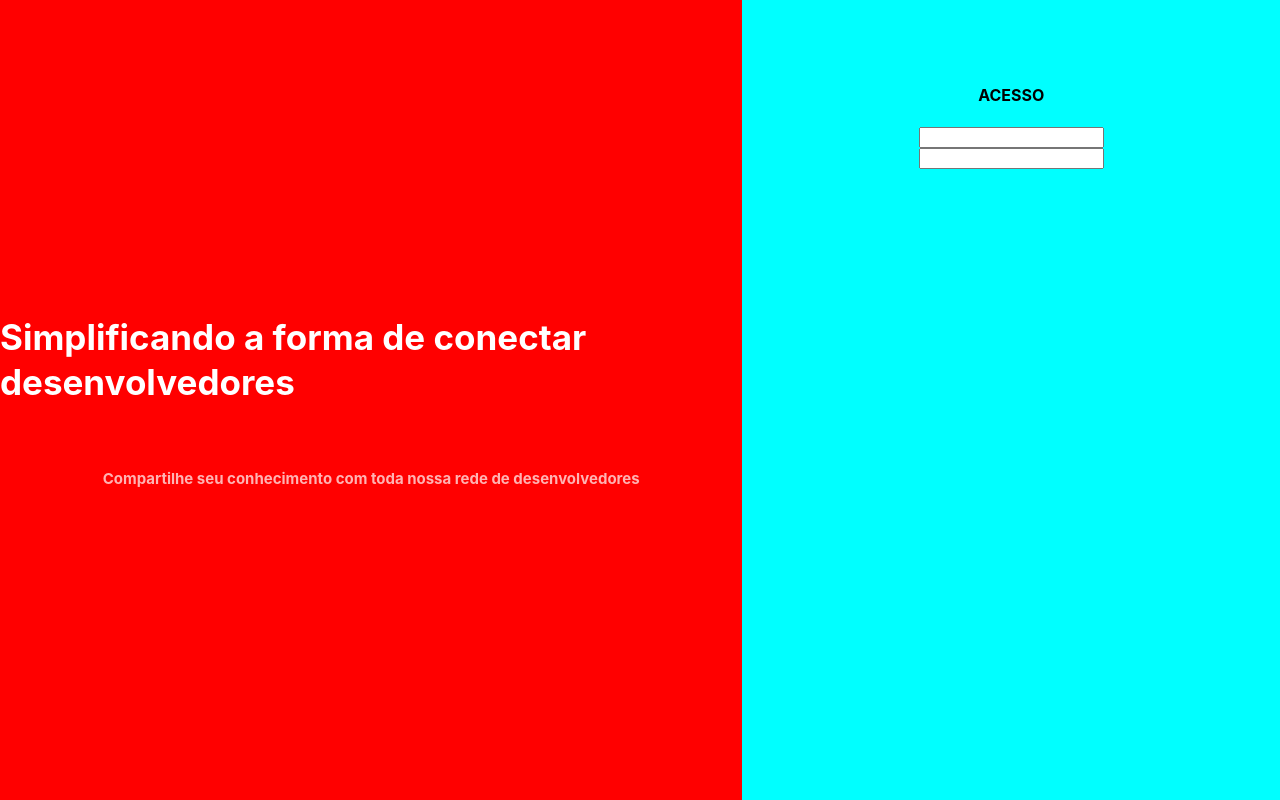
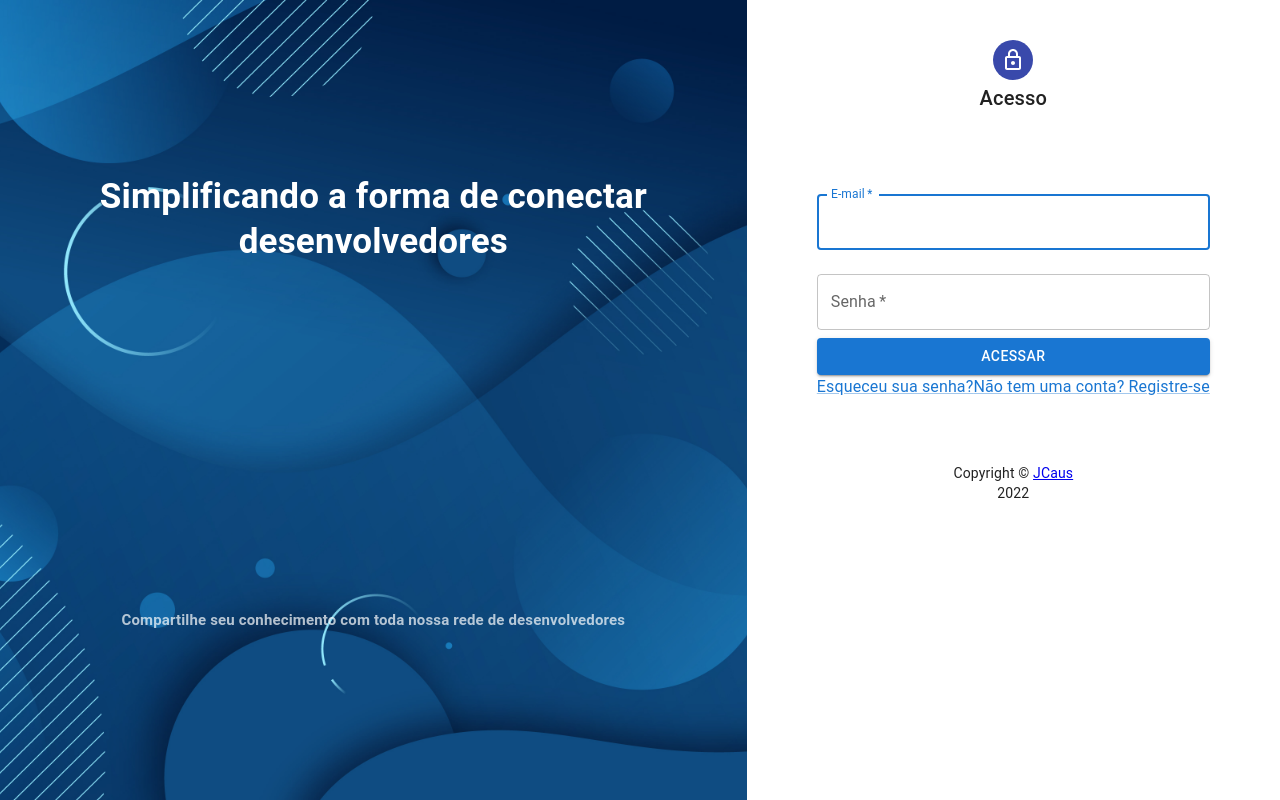
Before and after one commit to juniorcaus/social-dev, a React (Create React App) app: page /sign-in in a window 1280 px wide. Built offline with nearby package versions, Linux system fonts and the light colour scheme.

Commit message:
utilizando componente grid

```diff
--- a/src/App.js
+++ b/src/App.js
@@ -20,12 +20,6 @@ function App() {
         </Routes>
 
       </BrowserRouter>
-     {/*  {
-      url ===  'http://localhost:3000/'
-      ? <Home />
-
-      : <SignIn />
-      } */}
 
 
     </ThemeProvider>
--- a/src/index.js
+++ b/src/index.js
@@ -1,11 +1,13 @@
 import React from 'react';
 import ReactDOM from 'react-dom';
-import './index.css';
+//import './index.css';
 import App from './App';
+import CssBaseline from '@mui/material/CssBaseline';
 
 
 ReactDOM.render(
   <React.StrictMode>
+    <CssBaseline />
     <App />
   </React.StrictMode>,
   document.getElementById('root')
--- a/src/pages/Signin/index.js
+++ b/src/pages/Signin/index.js
@@ -2,39 +2,85 @@ import React from "react";
 import './style.css';
 
 import { makeStyles } from '@material-ui/styles';
-import typography from "../../theme/typography";
+import Grid from '@mui/material/Grid';
+import Box from '@mui/material/Box';
+import LockOutlinedIcon from '@mui/icons-material/LockOutlined';
+import Avatar  from "@mui/material/Avatar";
+import { indigo } from "@mui/material/colors";
+import Typography  from "@mui/material/Typography";
+import  Button from "@mui/material/Button";
+import TextField  from "@mui/material/TextField";
+import  Link  from "@mui/material/Link";
+
+// import typography from "../../theme/typography";
 
 const useStyles = makeStyles({
     root: {
-        display: 'flex',
-        flexDirection: 'grow',
-        height: '100vh',
-    }
+    height: '100vh',
+    },
 })
+
+function Copyright () {
+    return(
+        <Typography variant="body2" align="center" className="copyright" >
+            {'Copyright © '}
+            <a color="inherit" href="https://www.linkedin.com/in/miltoncaus/">
+            JCaus
+            </a> <div></div>
+
+            {new Date().getFullYear()}
+
+        </Typography>
+    );
+}
 
 function SignIn() {
     const classes = useStyles();
 
     return(
-        <div className={classes.root}>{/*  FLEX CONTAINER */}
+        <Grid container className={classes.root}>
+            <Grid item container  md={7} className="imageleft">
+            <h2 className="titulo">Simplificando a forma de conectar desenvolvedores</h2>
 
-            <div className="left">{/*  FLEX ITEM CONTAINER */}
-                <h2 className="titulo">Simplificando a forma de conectar desenvolvedores</h2>
+             <h4 className="subtitulo">Compartilhe seu conhecimento com toda nossa rede de desenvolvedores</h4>
+            </Grid>
 
-                <h4 className="subtitulo">Compartilhe seu conhecimento com toda nossa rede de desenvolvedores</h4>
-            </div>
+            <Grid item md={5}>
+                <Box display={'flex'} flexDirection="column" alignItems={'center'} mt={5} >
+                    <Avatar sx={{ bgcolor: indigo[600] }} className="avatar-acesso" >
+                        <LockOutlinedIcon/>
+                     </Avatar>
 
-            <div className="right">{/* FLEX ITEM */}
-                <form className="form">
-                    <h4>ACESSO</h4>
-                    <input type="text" />
-                    <input type="text" />
+                     <Typography variant="h6" >
+                         Acesso
+                     </Typography>
 
-                </form>
+                     <form className="form">
+                         <TextField variant="outlined" margin="normal" required fullWidth id="email" label="E-mail" name="email" autoComplete="email" autoFocus />
 
-            </div>
+                         <TextField variant="outlined" margin="normal" required fullWidth name="password" label="Senha" type="password" id="password" autoComplete="current-password" />
 
-        </div>
+                         <Button fullWidth variant="contained" color="primary" className="btn-acessar">
+                            Acessar
+                         </Button>
+
+                        <Grid container >
+                            <Grid item>
+                                <Link>Esqueceu sua senha? </Link>
+                            </Grid>
+                                <br/>
+                            <Grid item>
+                                <Link>Não tem uma conta? Registre-se</Link>
+                            </Grid>
+
+                        </Grid>
+
+                     </form>
+                     <Copyright />
+
+                </Box>
+            </Grid>
+        </Grid>
     );
 }
 
--- a/src/pages/Signin/style.css
+++ b/src/pages/Signin/style.css
@@ -1,4 +1,34 @@
-.left {
+.imageleft {
+    background-image: url(/src/img/background.jpg);
+    height: 100%;
+    background-position: center;
+    background-size: cover;
+    background-repeat: no-repeat;
+    flex-direction: column;
+    justify-content: center;
+    align-items: center;
+    padding: 4px;
+    text-align: center;
+
+}
+
+.avatar-acesso {
+    margin-bottom: 2px;
+}
+
+.btn-acessar {
+    margin-top: 15px;
+}
+
+.form {
+    margin: 0, 4 ;
+}
+
+
+
+/* direction="column" justifyContent={'center'} alignItems={'center'} */
+
+/* .left {
     background-color: red;
     flex-basis: 58%;
 
@@ -13,6 +43,8 @@
     background-color: aqua;
     flex-basis: 42%;
 }
+
+*/
 
 .titulo {
     color: #fff;
```
Also changed, not shown: src/img/background.jpg (added).
